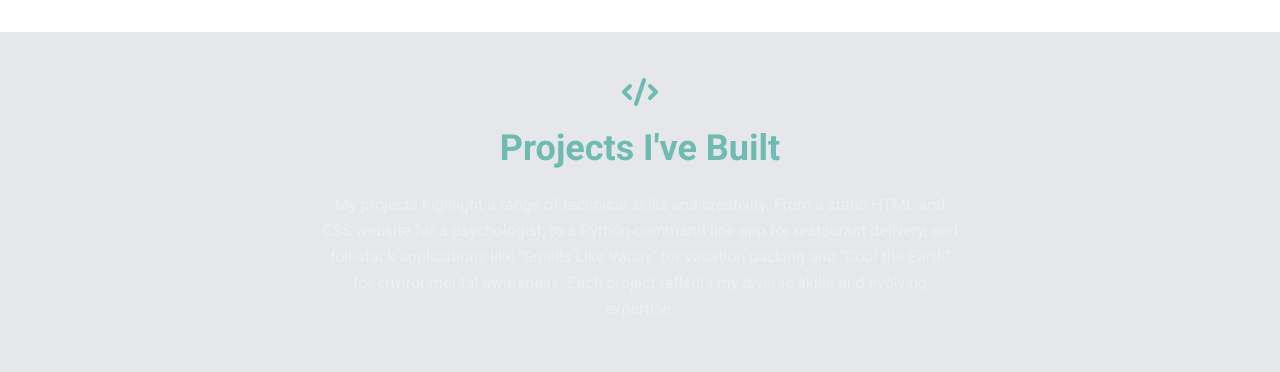
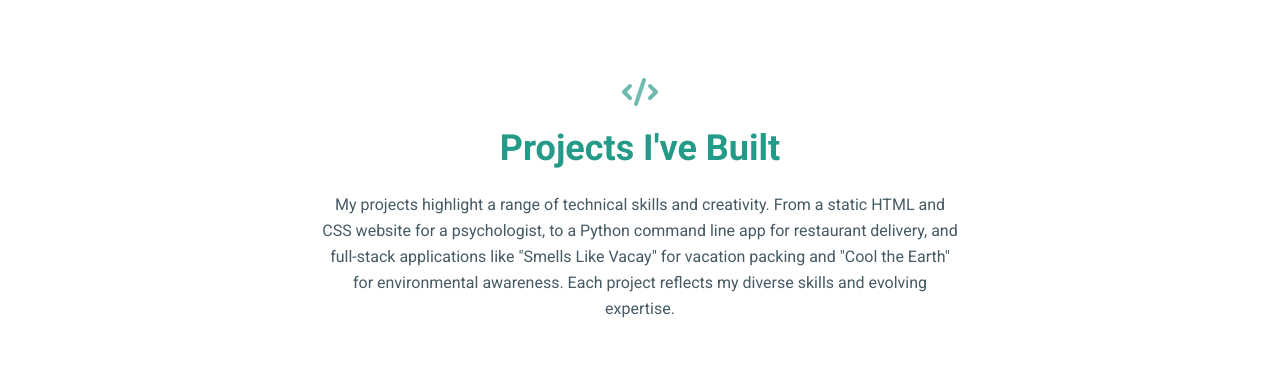
Before and after one commit to TeodoraAlina/portfolio-website, a React (Create React App) app in the folder my-portfolio/: page / in a window 1280 px wide. Shown: the part 640-1012 px from the top of the page. Built offline with nearby package versions, Linux system fonts and the light colour scheme.

Commit message:
Update colors in Projects component

```diff
--- a/my-portfolio/src/components/Projects.js
+++ b/my-portfolio/src/components/Projects.js
@@ -4,21 +4,21 @@ import { CodeIcon } from '@heroicons/react/solid';
 
 export default function Projects() {
   return (
-    <section id="projects" className="text-primary body-font font-roboto bg-gray-200">
+    <section id="projects" className="text-primary body-font font-roboto">
       <div className="container px-5 py-10 mx-auto text-center lg:px-40">
         <div className="flex flex-col w-full mb-20">
           <CodeIcon className="mx-auto inline-block w-10 mb-4 text-primary" />
-          <h1 className="sm:text-4xl text-3xl font-extrabold title-font mb-4 text-primary font-roboto">
+          <h1 className="sm:text-4xl text-3xl font-extrabold title-font mb-4 text-darkerPrimary">
             Projects I've Built
           </h1>
-          <p className="lg:w-2/3 mx-auto leading-relaxed text-secondary mt-2">
+          <p className="lg:w-2/3 mx-auto leading-relaxed text-darkerSecondary mt-2">
             My projects highlight a range of technical skills and creativity. From a static HTML and CSS website
             for a psychologist, to a Python command line app for restaurant delivery, and full-stack applications
             like "Smells Like Vacay" for vacation packing and "Cool the Earth" for environmental awareness.
             Each project reflects my diverse skills and evolving expertise.
           </p>
         </div>
-        <div className="flex flex-wrap -m-4">
+        <div className="flex flex-wrap m-4">
           {projects.map((project) => (
             <a
               href={project.link}
@@ -34,7 +34,7 @@ export default function Projects() {
                   <h2 className="text-xs font-semibold tracking-wider text-gray-700 mb-4 uppercase">
                     {project.subtitle}
                   </h2>
-                  <h1 className="text-xl font-bold text-primary mb-4">
+                  <h1 className="text-xl font-bold text-darkerPrimary mb-4">
                     {project.title}
                   </h1>
                   <p className="text-gray-600 leading-relaxed text-center">
@@ -42,7 +42,7 @@ export default function Projects() {
                   </p>
                   <a
                     href={project.github}
-                    className="mt-4 px-6 py-2 text-accent bg-textPrimary border-0 focus:outline-none hover:bg-gray-700 hover:text-white rounded"
+                    className="mt-4 px-6 py-2 text-accent bg-primary border-0 focus:outline-none hover:bg-secondaryButtonHover hover:text-textPrimary rounded"
                   >
                     Github Repository
                   </a>
```
